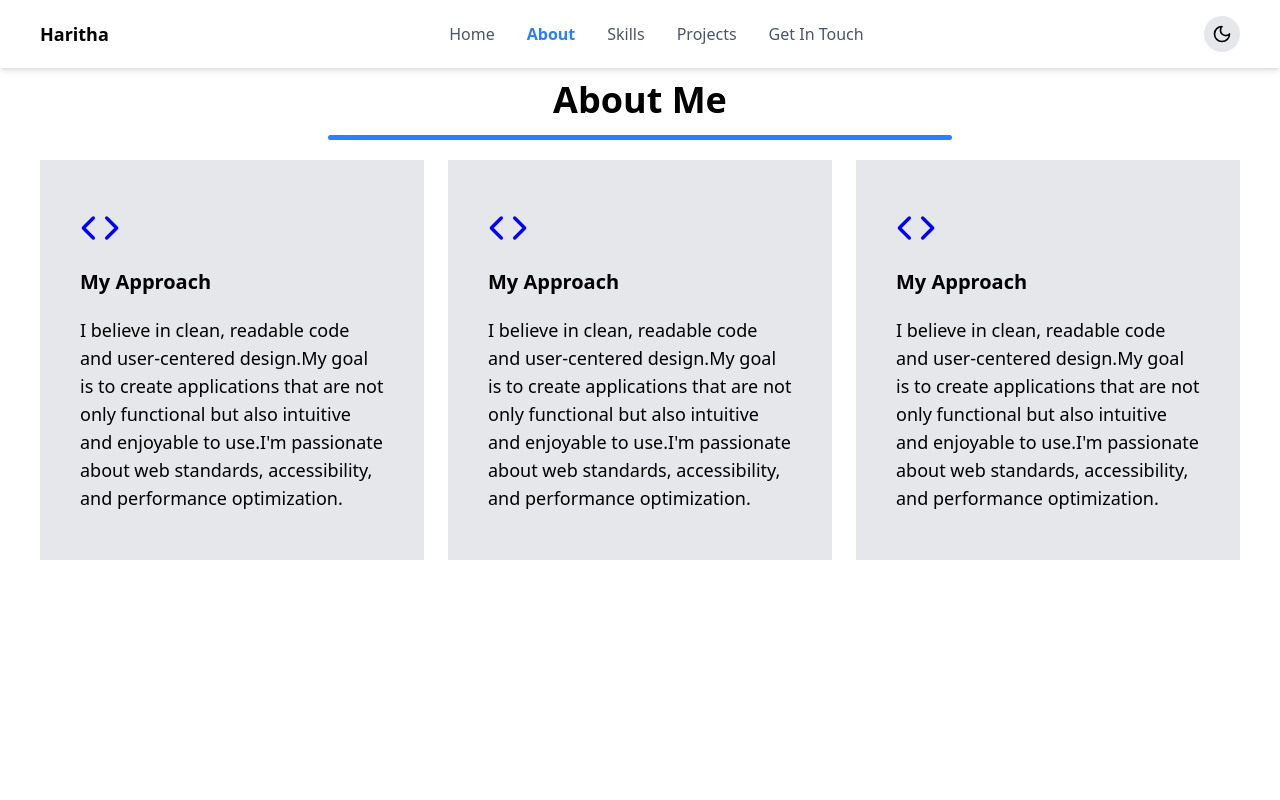
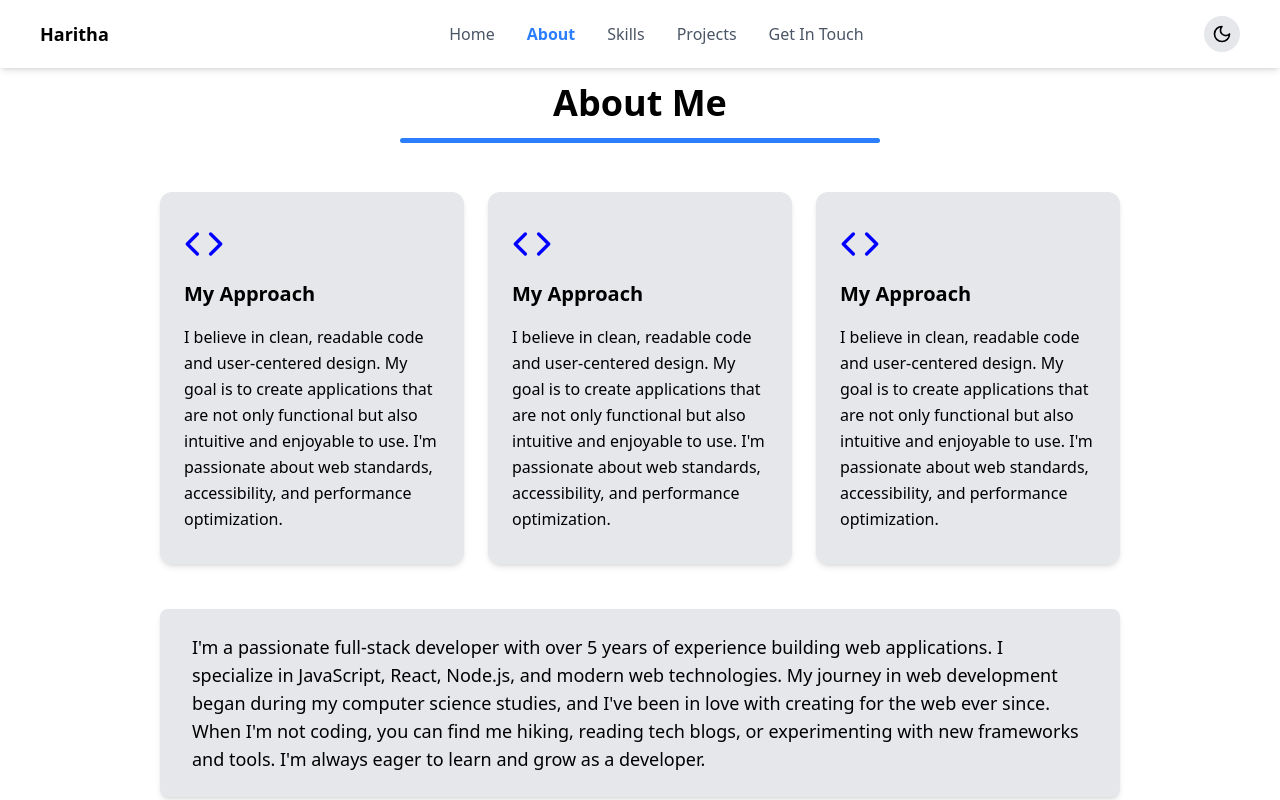
Before and after one commit to Haritha0705/Portfolio-Web-Site, a React (Vite) app: page /about in a window 1280 px wide. Built offline with nearby package versions, Linux system fonts and the light colour scheme.

Commit message:
add new chages

```diff
--- a/src/Components/AboutCard.tsx
+++ b/src/Components/AboutCard.tsx
@@ -1,12 +1,16 @@
 import React from 'react';
 import { Code } from "lucide-react";
 
-const AboutCard:React.FC = () => {
+const AboutCard: React.FC = () => {
     return (
-        <div className={'flex flex-col max-w-sm bg-gray-200 items-start py-12 px-10 gap-5'}>
-            <Code color={'blue'} size={40}/>
-            <h4 className={'text-black dark:text-white text-xl font-semibold'}>My Approach</h4>
-            <p className={'text-black dark:text-white text-lg'}>I believe in clean, readable code and user-centered design.My goal is to create applications that are not only functional but also intuitive and enjoyable to use.I'm passionate about web standards, accessibility, and performance optimization.</p>
+        <div className="flex flex-col bg-gray-200 dark:bg-gray-800 items-start py-8 px-6 gap-4 rounded-xl max-w-sm shadow-md transition-colors">
+            <Code color="blue" size={40} />
+            <h4 className="text-black dark:text-white text-xl font-semibold">My Approach</h4>
+            <p className="text-black dark:text-white text-base leading-relaxed">
+                I believe in clean, readable code and user-centered design. My goal is to create applications
+                that are not only functional but also intuitive and enjoyable to use. I'm passionate about web
+                standards, accessibility, and performance optimization.
+            </p>
         </div>
     );
 };
--- a/src/Components/Title.tsx
+++ b/src/Components/Title.tsx
@@ -1,13 +1,14 @@
 import React from 'react';
+
 interface titleProps {
-    title:string;
+    title: string;
 }
 
-const Title:React.FC<titleProps> = ({title}) => {
+const Title: React.FC<titleProps> = ({ title }) => {
     return (
-        <div className={'relative flex items-center justify-center'}>
-            <div className={'absolute bottom-[-20px] h-[0.3rem] w-1/2 bg-blue-500 rounded-2xl'}></div>
-            <h1 className={'text-4xl font-bold text-black dark:text-white'}>{title}</h1>
+        <div className="relative flex items-center justify-center mb-6">
+            <div className="absolute bottom-[-20px] h-[0.3rem] w-1/2 bg-blue-500 rounded-2xl"></div>
+            <h1 className="text-4xl font-bold text-black dark:text-white">{title}</h1>
         </div>
     );
 };
--- a/src/Sections/AboutPage.tsx
+++ b/src/Sections/AboutPage.tsx
@@ -2,19 +2,25 @@ import React from 'react';
 import Title from "../Components/Title.tsx";
 import AboutCard from "../Components/AboutCard.tsx";
 
+const AboutPage: React.FC = () => {
+    return (
+        <section className="w-full min-h-screen pt-[80px] flex flex-col justify-around px-40 px-4 bg-white dark:bg-black transition-colors">
+            <Title title={'About Me'} />
 
-const AboutPage:React.FC = () => {
-    return (
-        <section className="w-full min-h-screen  pt-[80px] flex flex-col  gap-10 px-4  bg-white dark:bg-black transition-colors">
-            <Title title={'About Me'}/>
+            <div className="flex flex-col md:flex-row justify-center gap-6 items-stretch mt-10">
+                <AboutCard />
+                <AboutCard />
+                <AboutCard />
+            </div>
 
-            <div className={'flex justify-evenly'}>
-                <AboutCard/>
-                <AboutCard/>
-                <AboutCard/>
-            </div>
-            <div className={'flex justify-center items-start'}>
-                <p></p>
+            <div className="mt-10 flex justify-center items-start bg-gray-200 dark:bg-gray-800 p-6 rounded-lg shadow-md">
+                <p className="text-black dark:text-white text-lg max-w-4xl">
+                    I'm a passionate full-stack developer with over 5 years of experience building web applications.
+                    I specialize in JavaScript, React, Node.js, and modern web technologies. My journey in web
+                    development began during my computer science studies, and I've been in love with creating for
+                    the web ever since. When I'm not coding, you can find me hiking, reading tech blogs, or
+                    experimenting with new frameworks and tools. I'm always eager to learn and grow as a developer.
+                </p>
             </div>
         </section>
     );
```
